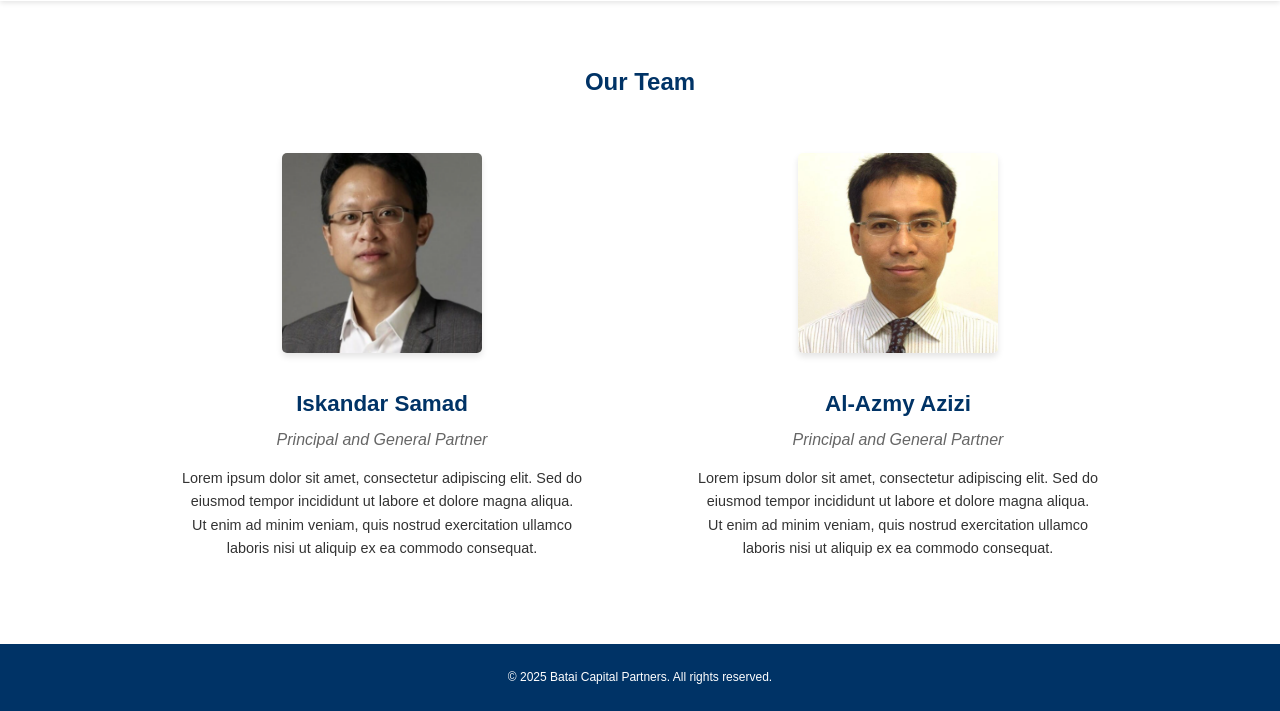
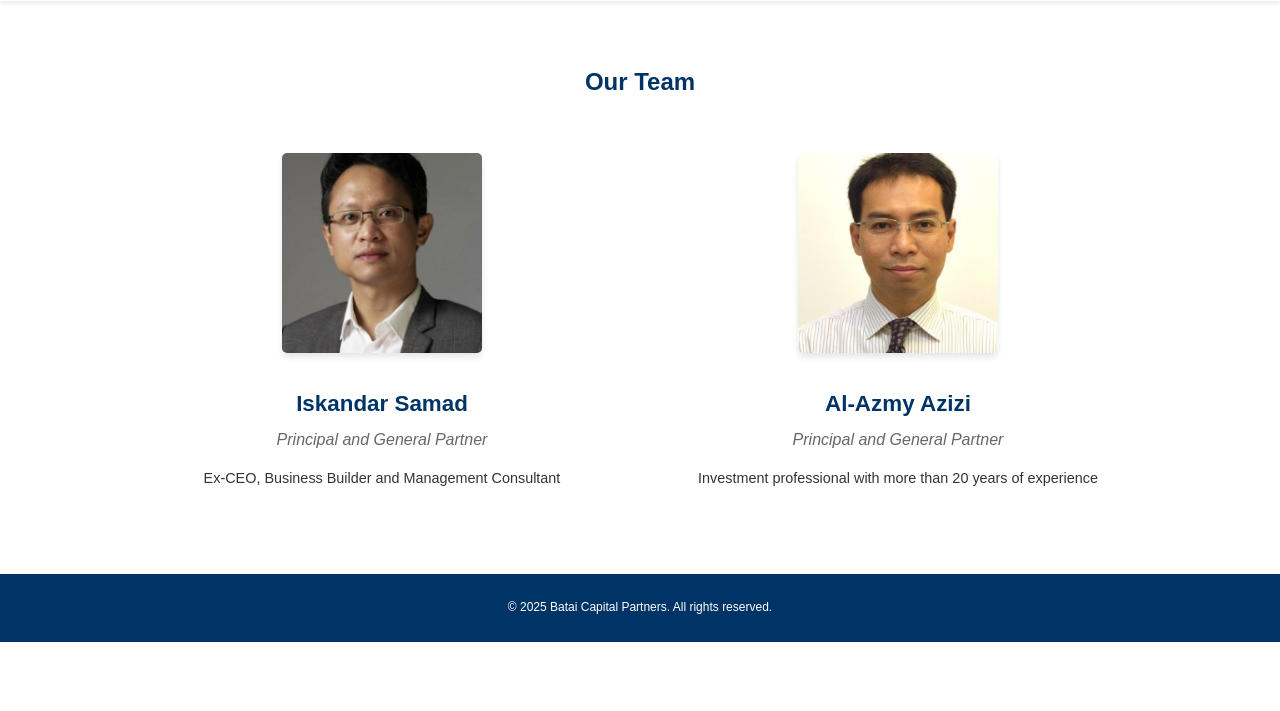
Before and after one commit to cipolataman/cipolataman.github.io, a plain HTML site: page team.html in a window 1280 px wide. Shown: the part 101-812 px from the top of the page. Drawn offline with Linux system fonts and the light colour scheme.

Commit message:
Update team.html

```diff
--- a/team.html
+++ b/team.html
@@ -36,13 +36,13 @@
                     <img src="attached_assets/(1).png" alt="Iskandar Samad" class="team-photo">
                     <h3>Iskandar Samad</h3>
                     <p class="position">Principal and General Partner</p>
-                    <p class="bio">Lorem ipsum dolor sit amet, consectetur adipiscing elit. Sed do eiusmod tempor incididunt ut labore et dolore magna aliqua. Ut enim ad minim veniam, quis nostrud exercitation ullamco laboris nisi ut aliquip ex ea commodo consequat.</p>
+                    <p class="bio">Ex-CEO, Business Builder and Management Consultant</p>
                 </div>
                 <div class="team-member">
                     <img src="attached_assets/(2).png" alt="Al-Azmy Azizi" class="team-photo">
                     <h3>Al-Azmy Azizi</h3>
                     <p class="position">Principal and General Partner</p>
-                    <p class="bio">Lorem ipsum dolor sit amet, consectetur adipiscing elit. Sed do eiusmod tempor incididunt ut labore et dolore magna aliqua. Ut enim ad minim veniam, quis nostrud exercitation ullamco laboris nisi ut aliquip ex ea commodo consequat.</p>
+                    <p class="bio">Investment professional with more than 20 years of experience</p>
                 </div>
             </div>
         </section>
```
